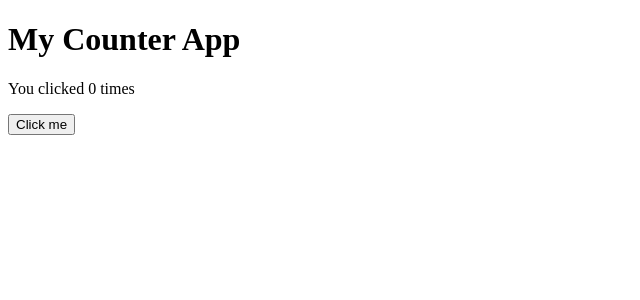
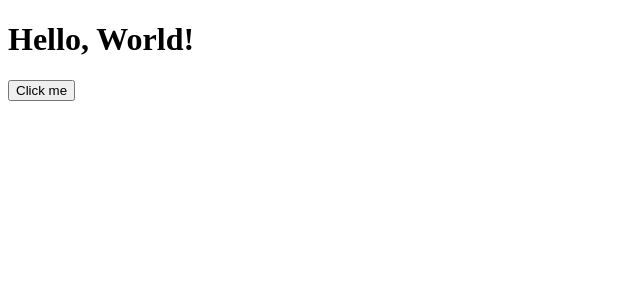
Before and after one commit to datpham0412/react-journey, a React (Create React App) app: page / in a window 1280 px wide. Shown: the top 300 px of the page, without its empty margins (0-640 px from the left). Built offline with nearby package versions, Linux system fonts and the light colour scheme.

Commit message:
Component basic: Prop vs State

```diff
--- a/src/App.js
+++ b/src/App.js
@@ -1,12 +1,17 @@
-import React from "react";
-import Counter from "../src/components/state/useState";
+import React, { useState } from "react";
+import Display from "../src/components/Prop_State/display";
 
 function App() {
+  const [message, setMessage] = useState("Hello, World!");
+
   return (
     <div>
-      <h1>My Counter App</h1>
-      <Counter /> {/* Use the counter component*/}
+      <Display message={message} /> {/* Pass the message as a prop */}
+      <button onClick={() => setMessage("You clicked the button")}>
+        Click me
+      </button>
     </div>
   );
 }
+
 export default App;
--- /dev/null
+++ b/src/components/Prop_State/display.js
@@ -0,0 +1,7 @@
+import React from "react";
+
+function Display(props) {
+  return <h1>{props.message}</h1>;
+}
+
+export default Display;
```
